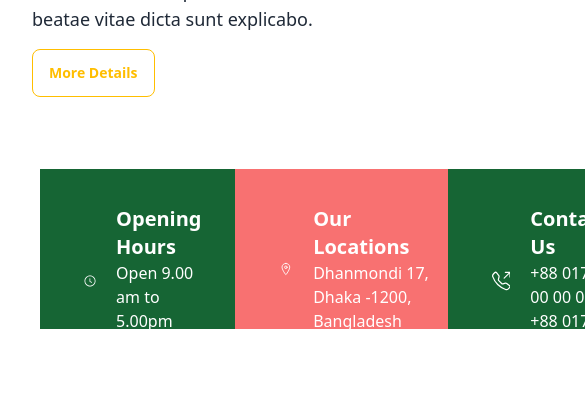
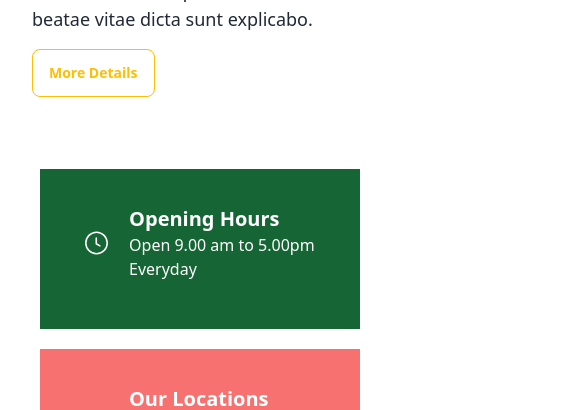
Before and after one commit to tawhid3482/Doc-Hourse, a React (Vite) app: page / in a window 390 px wide. Shown: the part 2083-2493 px from the top of the page, 585 px wide, since content can reach past the window. Built offline with nearby package versions, Linux system fonts and the light colour scheme.

Commit message:
responsive okey

```diff
--- a/src/Home/Contacts/Contacts.jsx
+++ b/src/Home/Contacts/Contacts.jsx
@@ -6,7 +6,7 @@ import { BsTelephoneOutbound } from "react-icons/bs";
 const Contacts = () => {
   return (
     <div>
-      <div className="flex justify-between items-center p-10">
+      <div className="grid md:grid-cols-2 flex-col lg:flex-row lg:flex lg:justify-between lg:items-center gap-5 p-10">
         <div className="bg-green-800 p-4  w-80 h-40 text-white ">
           <div className="flex items-center gap-5 mt-5 ml-7">
             <GoClock className="text-white text-3xl"></GoClock>
```
